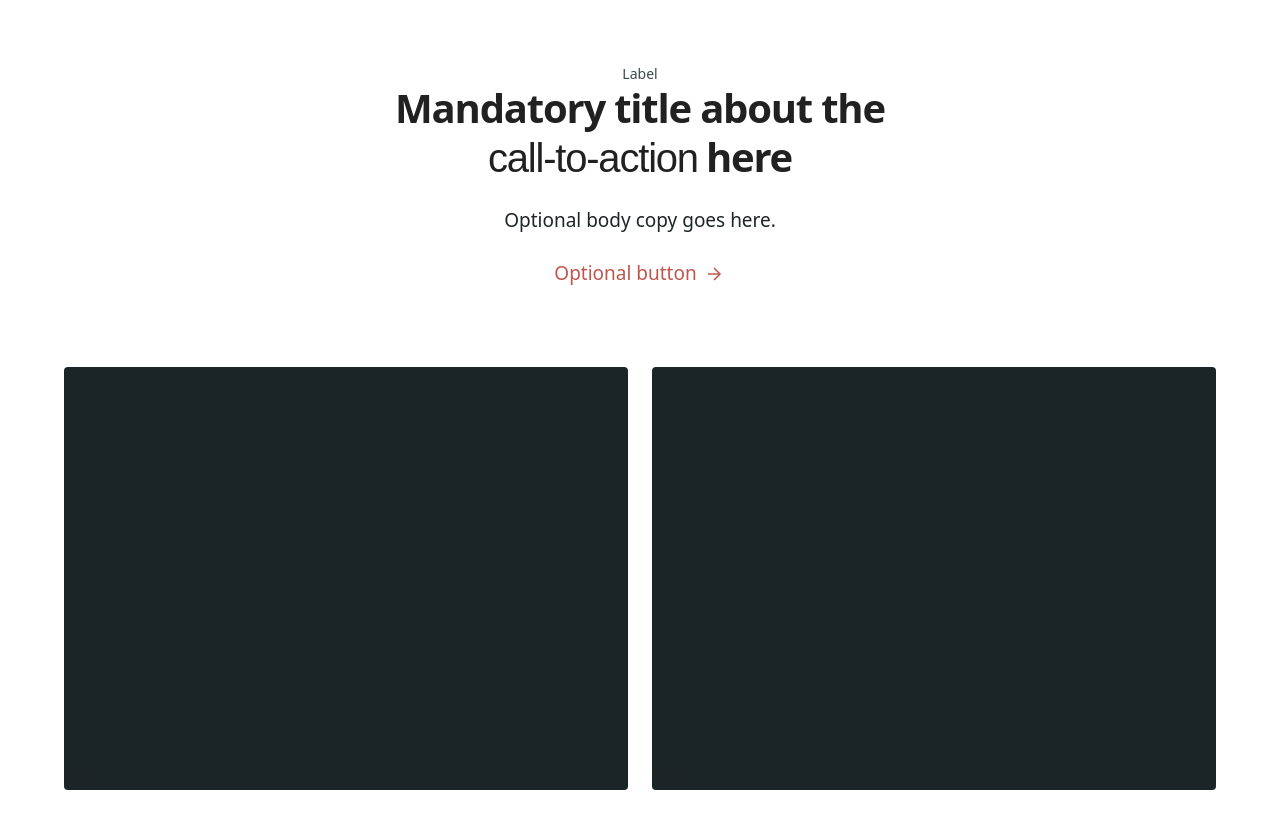
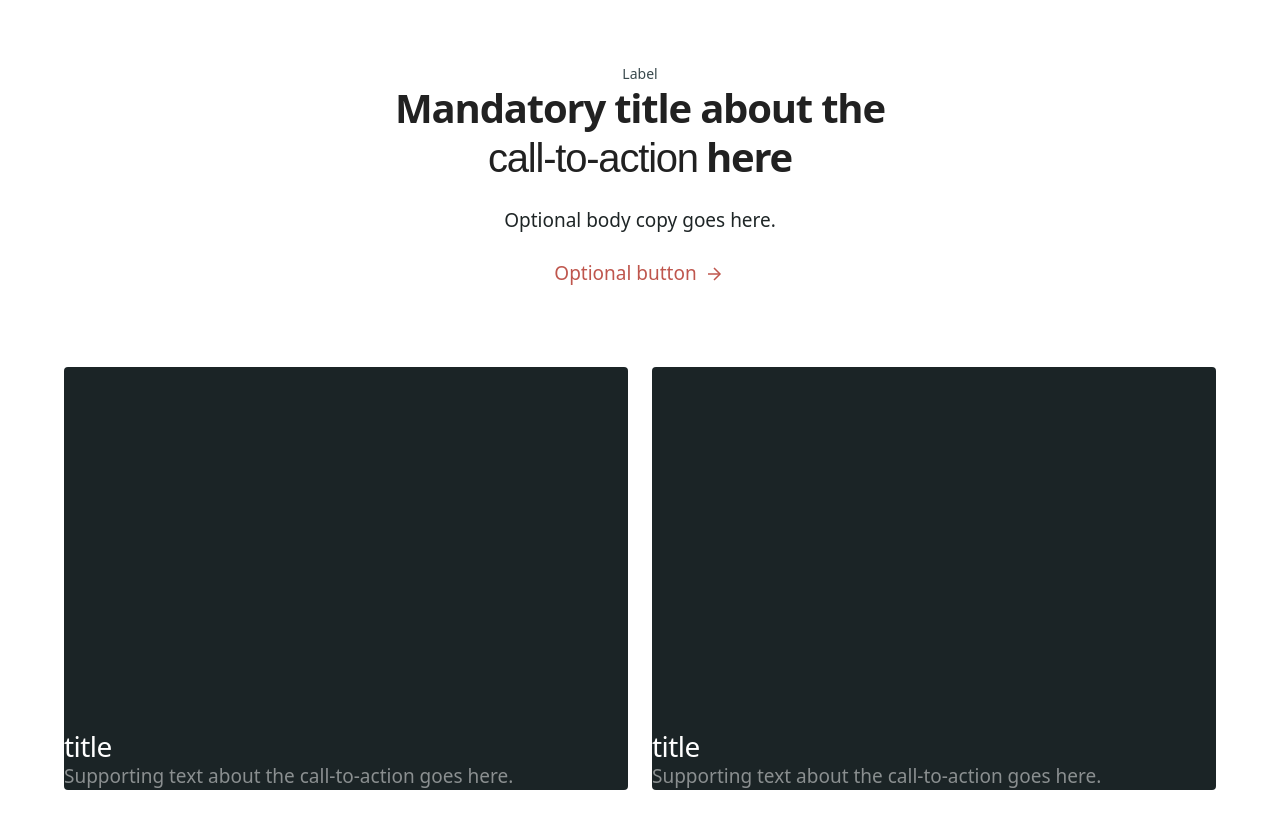
Before and after one commit to Rellor/cta-section, a Next.js app: page / in a window 1280 px wide. Shown: the top 828 px of the page. Built offline with nearby package versions, Linux system fonts and the light colour scheme; a web font is replaced by a local one.

Commit message:
Added title/subtext to button

```diff
--- a/src/pages/index.js
+++ b/src/pages/index.js
@@ -17,16 +17,26 @@ export default function Home() {
               here
             </h2>
           </div>
-          <p>Optional body copy goes here.</p>
+          <p className="text-text2">Optional body copy goes here.</p>
           <button className="text-orangeRed text-normal w-fit">
             Optional button <ArrowRight className="inline" />
           </button>
         </div>
         <div className="bg-black col-span-6 aspect-4/3 row-start-2 row-span-1 rounded-sm relative">
-          <p className="absolute left-0 bottom-0 text-white">title</p>
+          <div className="absolute left-0 bottom-0">
+            <h4 className="text-white">title</h4>
+            <p className="text-softWhite/50">
+              Supporting text about the call-to-action goes here.
+            </p>
+          </div>
         </div>
         <div className="bg-black col-span-6 aspect-4/3 row-start-2 row-span-1 rounded-sm relative">
-          <p className="absolute left-0 bottom-0 text-white">title</p>
+          <div className="absolute left-0 bottom-0">
+            <h4 className="text-white">title</h4>
+            <p className="text-softWhite/50">
+              Supporting text about the call-to-action goes here.
+            </p>
+          </div>
         </div>
       </main>
     </div>
--- a/src/styles/globals.css
+++ b/src/styles/globals.css
@@ -12,8 +12,9 @@
   --color-text1: #212121;
   --color-text2: #1e2526;
 
-  --text-normal: 19px;
-  --text-heading-2: 2.5rem;
+  --text-normal: 1.1875rem; /* 19px */
+  --text-heading-2: 2.5rem; /* 40px */
+  --text-heading-4: 1.75rem; /* 28px */
 
   --font-commons: var(--font-commons);
   --font-gt-alpina: var(--font-gt-alpina);
@@ -30,9 +31,13 @@ body {
 }
 
 p {
-  @apply text-normal text-text2;
+  @apply text-normal;
 }
 
 h2 {
   @apply text-heading-2 font-bold text-text1 leading-12 tracking-[-0.03em];
 }
+
+h4 {
+  @apply text-heading-4 leading-8 tracking-[-0.02em];
+}
```
